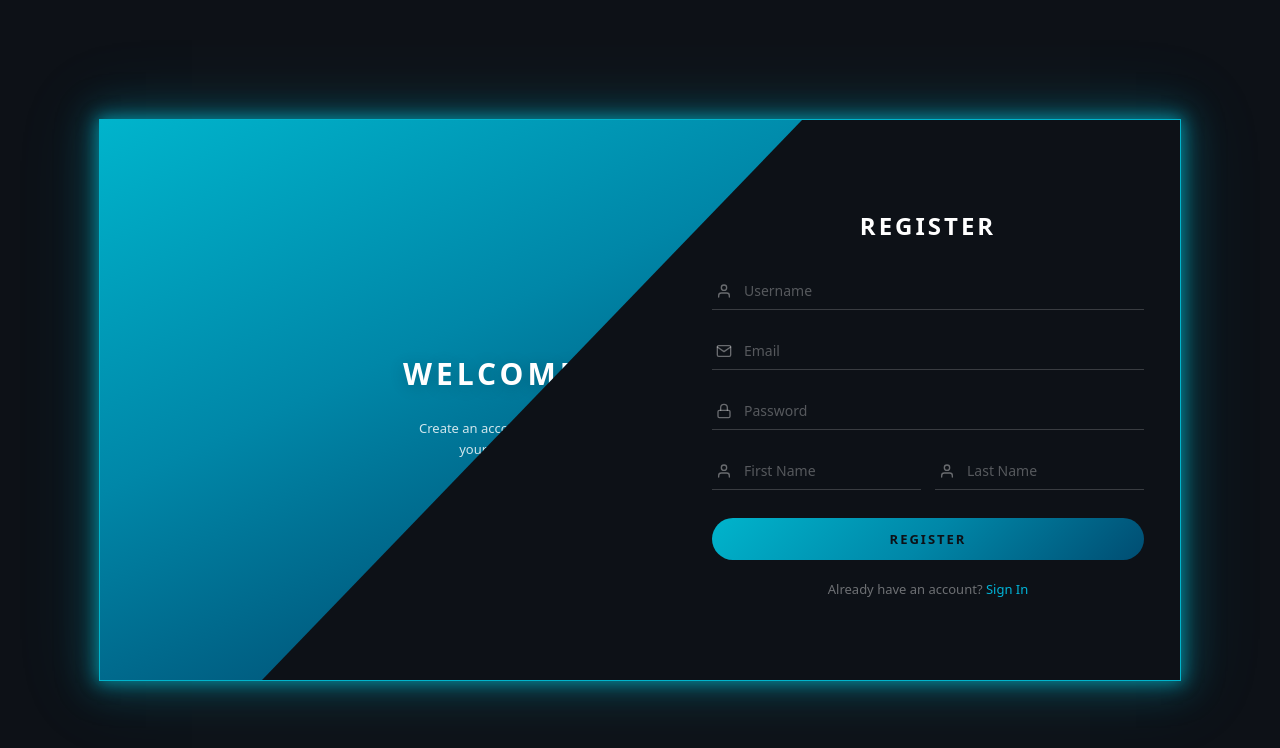
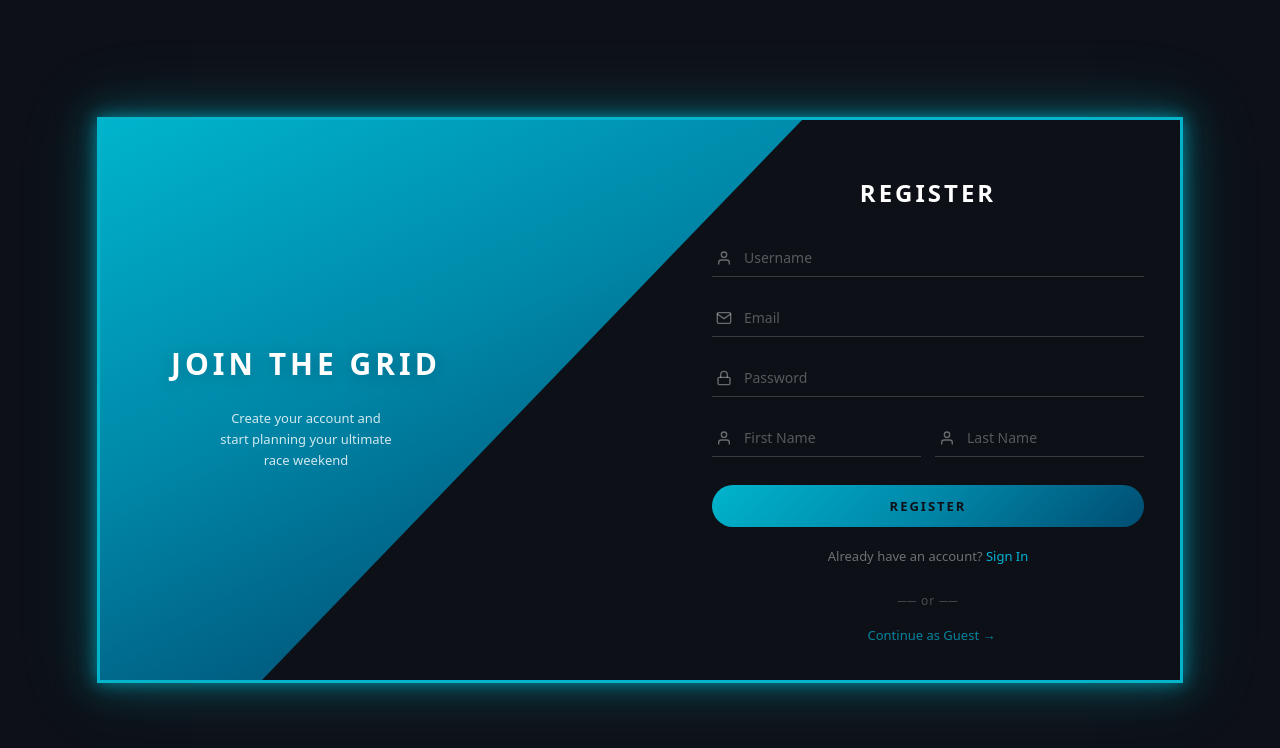
Before and after one commit to ImadDumanjic/LapTheWorld, a React (Vite) app in the folder frontend/: page / in a window 1280 px wide. Both pictures are taken after a click on the button "Sign Up". Shown: the top 748 px of the page. Built offline with nearby package versions, Linux system fonts and the light colour scheme.

Commit message:
Enhance UI with guest access options and input styling improvements

```diff
--- a/frontend/src/App.css
+++ b/frontend/src/App.css
@@ -1,3 +1,16 @@
+input {
+  background: transparent !important;
+  color: white !important;
+}
+
+input:-webkit-autofill,
+input:-webkit-autofill:hover,
+input:-webkit-autofill:focus {
+  -webkit-box-shadow: 0 0 0px 1000px #0d1117 inset !important;
+  -webkit-text-fill-color: white !important;
+  transition: background-color 5000s ease-in-out 0s;
+}
+
 /* ─────────────────────────────────────────
    Page background
 ───────────────────────────────────────── */
@@ -22,7 +35,7 @@
   overflow: hidden;
   background: #0d1117;
   box-shadow:
-    0 0 0 1px #00b4cc,
+    0 0 0 3px #00b4cc,
     0 0 15px 3px rgba(0, 180, 204, 0.6),
     0 0 35px 8px rgba(0, 180, 204, 0.3),
     0 0 70px 15px rgba(0, 180, 204, 0.1);
@@ -87,6 +100,10 @@
   letter-spacing: 3px;
   text-transform: uppercase;
   margin-bottom: 30px;
+}
+
+.login-panel h2 + .input-group {
+  margin-top: 20px;
 }
 
 .input-group {
@@ -199,6 +216,31 @@
   text-decoration: underline;
 }
 
+.guest-divider {
+  font-size: 12px;
+  color: rgba(255, 255, 255, 0.25);
+  margin-top: 14px;
+  letter-spacing: 1px;
+}
+
+.guest-btn {
+  background: none;
+  border: none;
+  color: #00b4d8;
+  opacity: 0.7;
+  font-size: 13px;
+  font-family: inherit;
+  cursor: pointer;
+  padding: 0;
+  margin-top: 17px;
+  margin-left: 7px;
+  transition: opacity 0.2s;
+}
+
+.guest-btn:hover {
+  opacity: 1;
+}
+
 /* ─────────────────────────────────────────
    Teal overlay — always width: 100%, no translateX.
    clip-path alone controls which side is visible.
@@ -236,25 +278,31 @@
   inset: 0;
   display: flex;
   flex-direction: column;
-  align-items: center;
+  align-items: flex-start;
   justify-content: center;
-  text-align: center;
+  text-align: left;
   padding: 40px;
   color: #fff;
   transition: opacity 0.2s ease-in-out;
   pointer-events: none;
 }
 
-/* Login mode: panel is on the right — content stays near the right edge */
+/* Login mode: panel is on the right — shift into visible teal area */
 .login-content {
   opacity: 1;
-  padding-left: 40%;
+  padding-left: calc(55% + 150px);
+  padding-right: 60px;
+  text-align: center;
+  align-items: center;
 }
 
-/* Register mode: panel is on the left — nudge content away from the diagonal right edge */
+/* Register mode: panel is on the left — sit inside teal area */
 .register-content {
   opacity: 0;
-  padding-right: 30%;
+  padding-left: 40px;
+  padding-right: calc(60% + 60px);
+  text-align: center;
+  align-items: center;
 }
 
 /* Flip on register mode */
@@ -269,6 +317,7 @@
   line-height: 1.15;
   margin-bottom: 14px;
   text-shadow: 0 2px 16px rgba(0, 0, 0, 0.2);
+  white-space: nowrap;
 }
 
 .overlay-content p {
--- a/frontend/src/App.jsx
+++ b/frontend/src/App.jsx
@@ -49,6 +49,8 @@ export default function App() {
             Don't have an account?{' '}
             <button className="link-btn" onClick={() => setIsRegister(true)}>Sign Up</button>
           </p>
+          <div className="guest-divider">── or ──</div>
+          <button className="guest-btn">Continue as Guest →</button>
         </div>
 
         {/* ── Register Form ── */}
@@ -87,17 +89,19 @@ export default function App() {
             Already have an account?{' '}
             <button className="link-btn" onClick={() => setIsRegister(false)}>Sign In</button>
           </p>
+          <div className="guest-divider">── or ──</div>
+          <button className="guest-btn">Continue as Guest →</button>
         </div>
 
         {/* ── Sliding Teal Panel ── */}
         <div className="overlay">
           <div className="overlay-content login-content">
-            <h3>WELCOME<br />BACK!</h3>
+            <h3>Welcome Back</h3>
             <p>Sign in to continue your journey</p>
           </div>
           <div className="overlay-content register-content">
-            <h3>WELCOME!</h3>
-            <p>Create an account to start your journey</p>
+            <h3>Join the Grid</h3>
+            <p>Create your account and start planning your ultimate race weekend</p>
           </div>
         </div>
 
```
